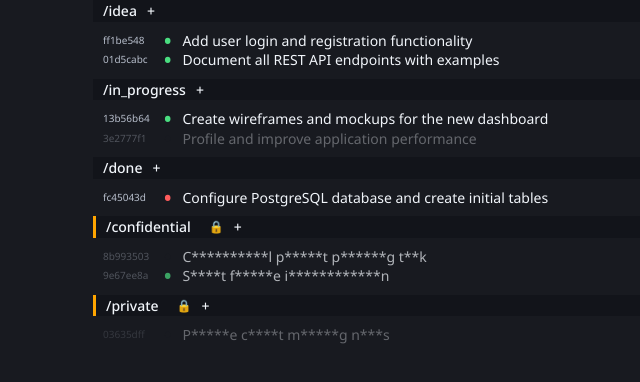
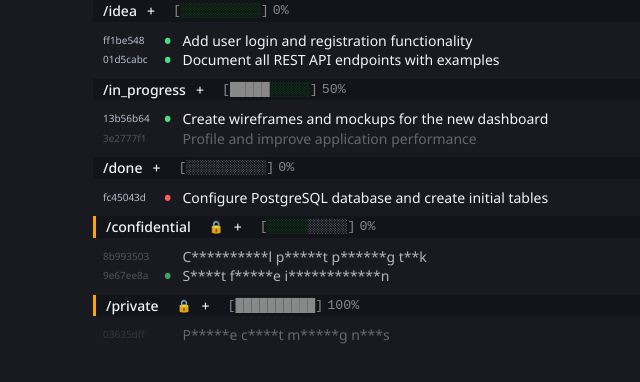
Before and after one commit to rpaillan/text4you, a React (Vite) app: page / in a window 1280 px wide. Shown: the top 382 px of the page, without its empty margins (47-687 px from the left). Built offline with nearby package versions, Linux system fonts and the light colour scheme.

Commit message:
added progres bar

```diff
--- a/src/components/Board.tsx
+++ b/src/components/Board.tsx
@@ -2,6 +2,7 @@ import React, { useEffect } from 'react';
 import { Task, Bucket } from '../types/index.js';
 import './Board.scss';
 import { TaskView } from './Task.js';
+import ProgressBar from './ProgressBar.js';
 import { useKanbanStore } from '../store/kanbanStore.js';
 import { useNavigate } from 'react-router-dom';
 import { obfuscateTasks } from '../utils/obfuscation.js';
@@ -71,6 +72,7 @@ const KanbanBoard: React.FC = () => {
                     >
                       +
                     </div>
+                    <ProgressBar tasks={bucketTasks} />
                   </div>
                 </div>
                 <div className='bucket-tasks'>
--- /dev/null
+++ b/src/components/ProgressBar.tsx
@@ -0,0 +1,65 @@
+import React from 'react';
+import { Task } from '../types/index.js';
+
+interface ProgressBarProps {
+  tasks: Task[];
+  barLength?: number;
+  fontSize?: string;
+  fontFamily?: string;
+  marginLeft?: string;
+  showPercentage?: boolean;
+}
+
+const ProgressBar: React.FC<ProgressBarProps> = ({
+  tasks,
+  barLength = 10,
+  fontSize = '0.95em',
+  fontFamily = 'monospace',
+  marginLeft = '8px',
+  showPercentage = true,
+}) => {
+  // Calculate progress statistics
+  const total = tasks.length;
+  const done = tasks.filter(task => task.state === 'done').length;
+  const inProgress = tasks.filter(task => task.state === 'prog').length;
+
+  const donePercent = total === 0 ? 0 : done / total;
+  const inProgressPercent = total === 0 ? 0 : inProgress / total;
+
+  const doneLength = Math.round(donePercent * barLength);
+  const inProgressLength = Math.round(inProgressPercent * barLength);
+
+  // Ensure the bar doesn't overflow
+  const emptyLength = Math.max(0, barLength - doneLength - inProgressLength);
+
+  const completionPercentage =
+    total === 0 ? 0 : Math.round((done / total) * 100);
+
+  return (
+    <span
+      style={{
+        fontFamily,
+        fontSize,
+        color: 'var(--accent-color, #888)',
+        marginLeft,
+        display: 'inline-flex',
+        alignItems: 'center',
+      }}
+      title={`${done} done, ${inProgress} in progress, ${total} total`}
+    >
+      [
+      <span style={{ color: 'var(--accent-color, #888)' }}>
+        {'█'.repeat(doneLength)}
+      </span>
+      <span style={{ color: 'green' }}>{'░'.repeat(inProgressLength)}</span>
+      <span style={{ color: '#bbb' }}>{'░'.repeat(emptyLength)}</span>]
+      {showPercentage && (
+        <span style={{ marginLeft: '4px' }}>
+          {total === 0 ? '0%' : `${completionPercentage}%`}
+        </span>
+      )}
+    </span>
+  );
+};
+
+export default ProgressBar;
```
